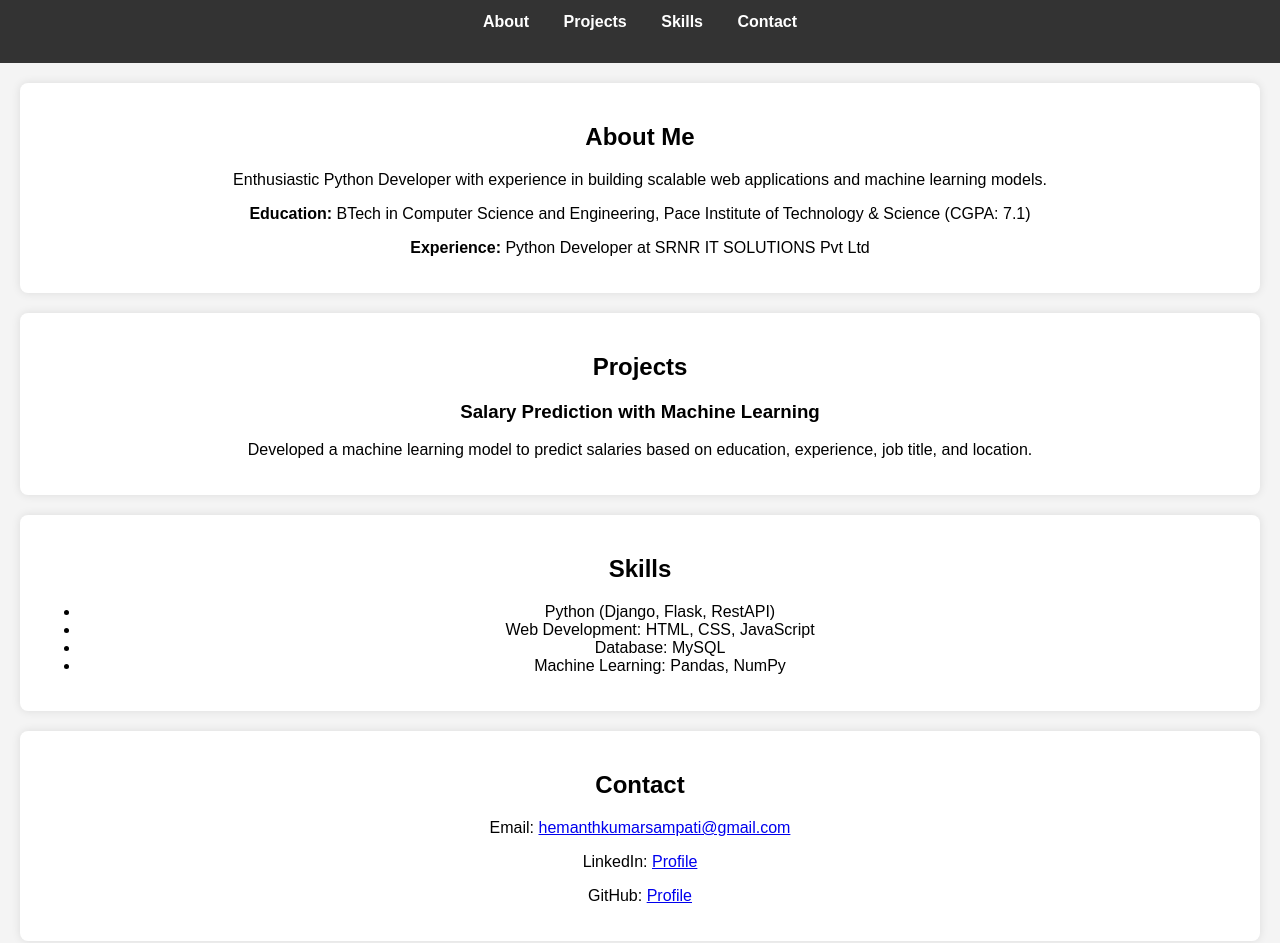
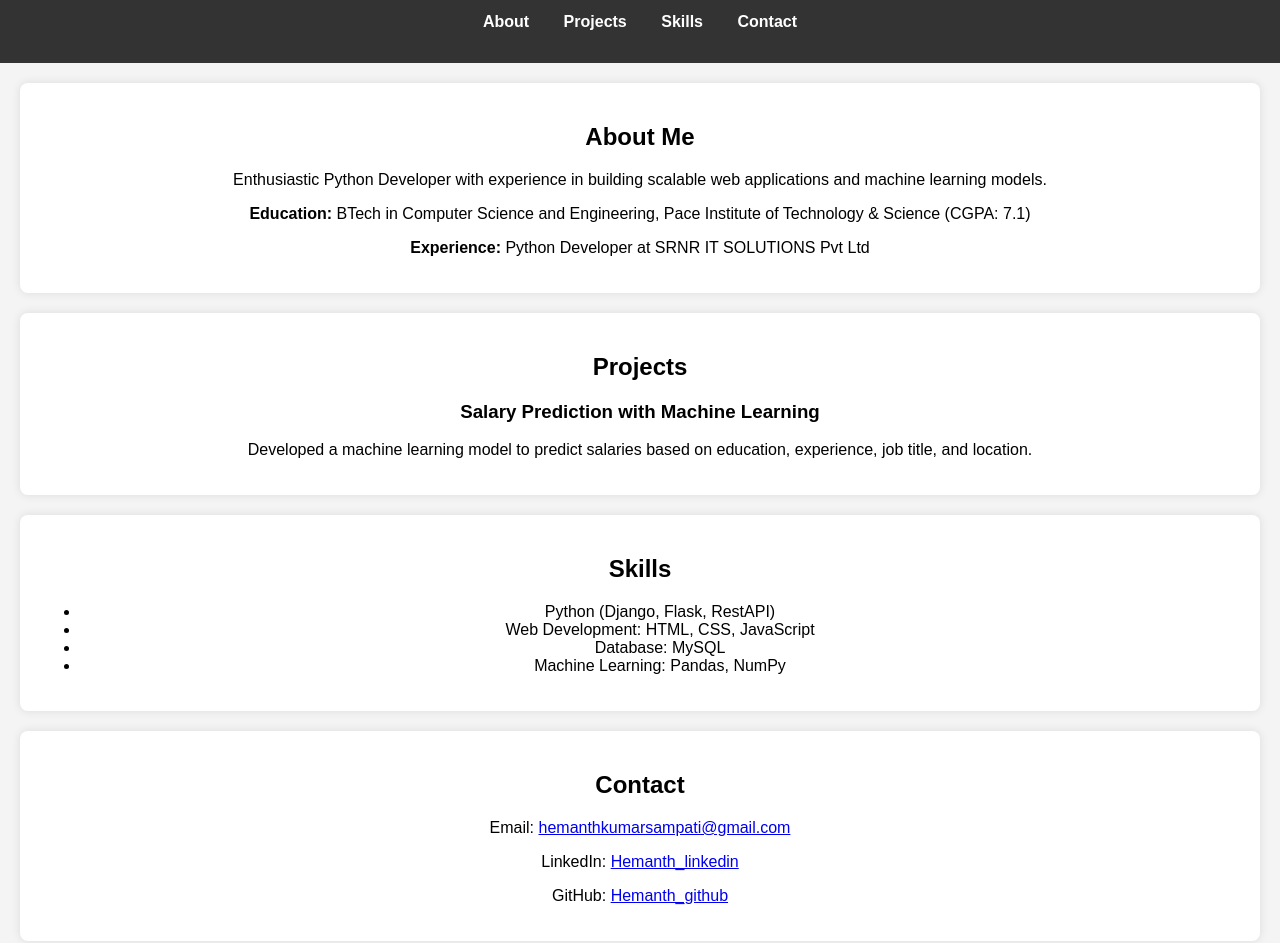
Before and after one commit to HemanthKumarSampati/portfolio, a plain HTML site: page index.html in a window 1280 px wide. Shown: the part 117-1060 px from the top of the page. Drawn offline with Linux system fonts and the light colour scheme.

Commit message:
Update index.html

```diff
--- a/index.html
+++ b/index.html
@@ -48,8 +48,8 @@
     <section id="contact">
         <h2>Contact</h2>
         <p>Email: <a href="mailto:hemanthkumarsampati@gmail.com">hemanthkumarsampati@gmail.com</a></p>
-        <p>LinkedIn: <a href="https://linkedin.com/in/hemanth-kunar-sampati-56273a2a8/" target="_blank">Profile</a></p>
-        <p>GitHub: <a href="https://github.com/HemanthKumarSampati" target="_blank">Profile</a></p>
+        <p>LinkedIn: <a href="https://linkedin.com/in/hemanth-kunar-sampati-56273a2a8/" target="_blank">Hemanth_linkedin</a></p>
+        <p>GitHub: <a href="https://github.com/HemanthKumarSampati" target="_blank">Hemanth_github</a></p>
     </section>
 </body>
 </html>
```
